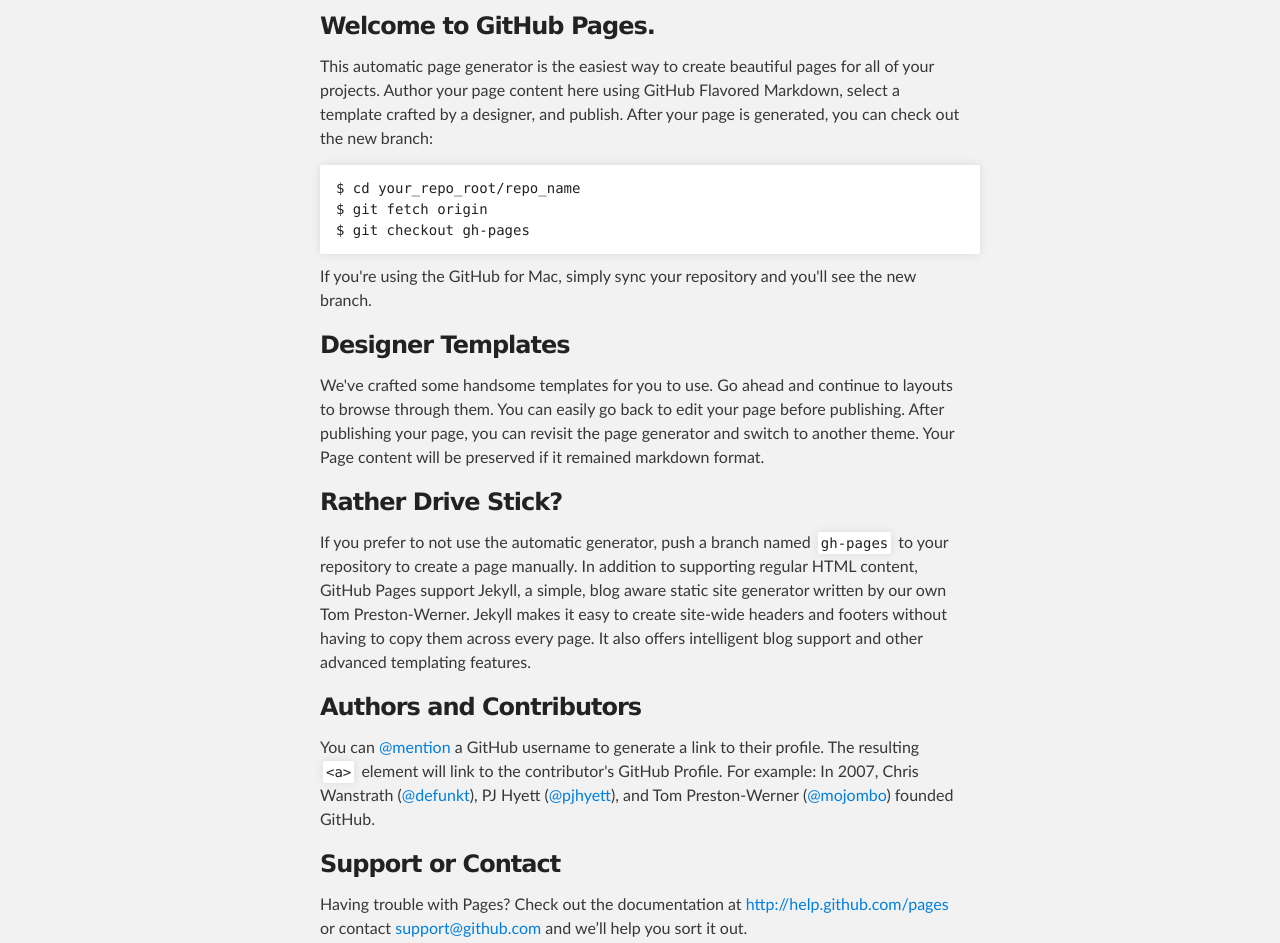
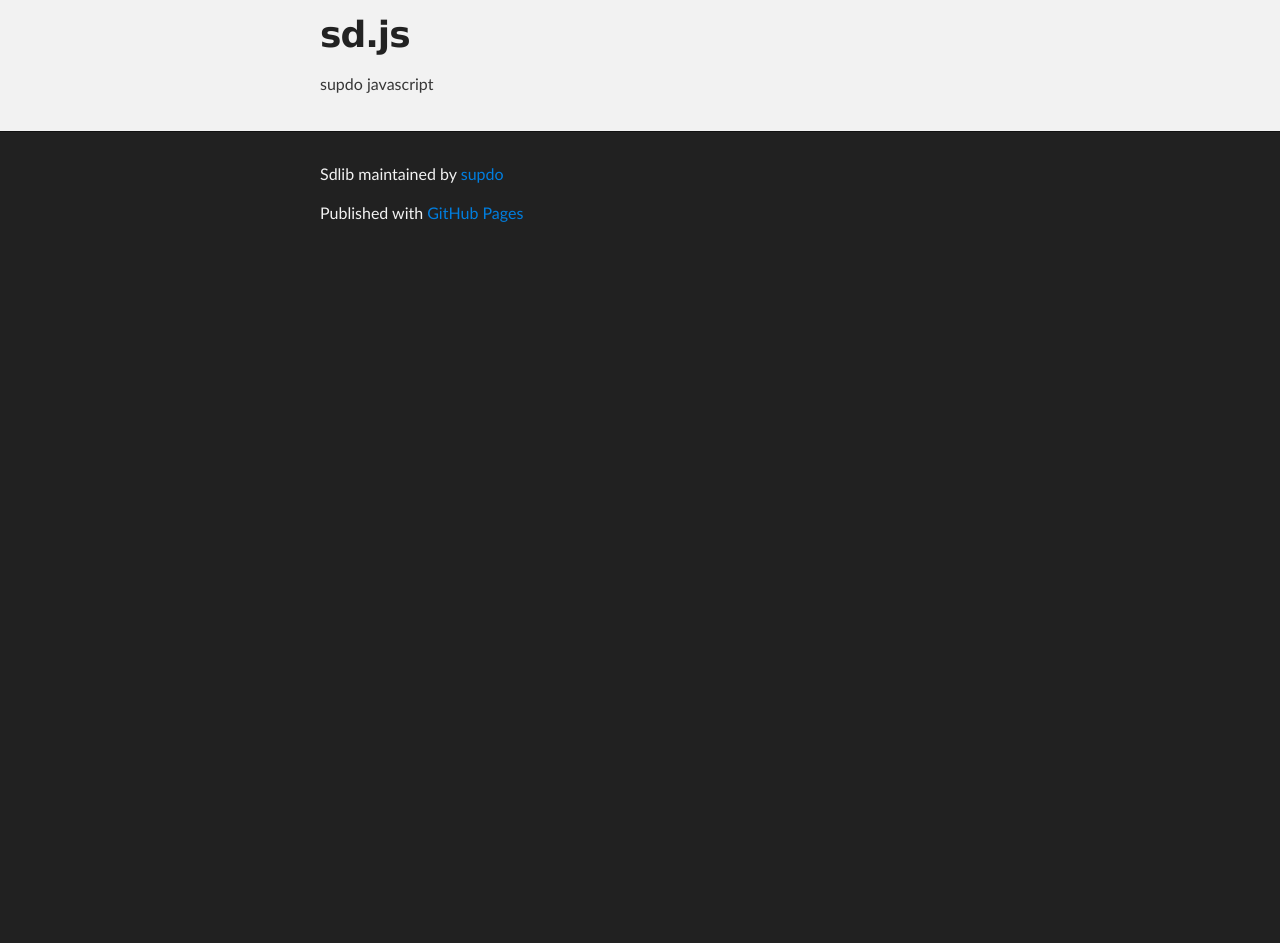
Before and after one commit to supdo/sdlib, a plain HTML site: page index.html in a window 1280 px wide. Shown: the part 252-1195 px from the top of the page. After the commit the page ends 800 px from the top, so only its background shows below. Drawn offline with Linux system fonts and the light colour scheme.

```diff
--- a/index.html
+++ b/index.html
@@ -31,32 +31,9 @@
     <!-- MAIN CONTENT -->
     <div id="main_content_wrap" class="outer">
       <section id="main_content" class="inner">
-        <h3>Welcome to GitHub Pages.</h3>
+        <h1>sd.js</h1>
 
-<p>This automatic page generator is the easiest way to create beautiful pages for all of your projects. Author your page content here using GitHub Flavored Markdown, select a template crafted by a designer, and publish. After your page is generated, you can check out the new branch:</p>
-
-<pre><code>$ cd your_repo_root/repo_name
-$ git fetch origin
-$ git checkout gh-pages
-</code></pre>
-
-<p>If you're using the GitHub for Mac, simply sync your repository and you'll see the new branch.</p>
-
-<h3>Designer Templates</h3>
-
-<p>We've crafted some handsome templates for you to use. Go ahead and continue to layouts to browse through them. You can easily go back to edit your page before publishing. After publishing your page, you can revisit the page generator and switch to another theme. Your Page content will be preserved if it remained markdown format.</p>
-
-<h3>Rather Drive Stick?</h3>
-
-<p>If you prefer to not use the automatic generator, push a branch named <code>gh-pages</code> to your repository to create a page manually. In addition to supporting regular HTML content, GitHub Pages support Jekyll, a simple, blog aware static site generator written by our own Tom Preston-Werner. Jekyll makes it easy to create site-wide headers and footers without having to copy them across every page. It also offers intelligent blog support and other advanced templating features.</p>
-
-<h3>Authors and Contributors</h3>
-
-<p>You can <a href="https://github.com/blog/821" class="user-mention">@mention</a> a GitHub username to generate a link to their profile. The resulting <code>&lt;a&gt;</code> element will link to the contributor's GitHub Profile. For example: In 2007, Chris Wanstrath (<a href="https://github.com/defunkt" class="user-mention">@defunkt</a>), PJ Hyett (<a href="https://github.com/pjhyett" class="user-mention">@pjhyett</a>), and Tom Preston-Werner (<a href="https://github.com/mojombo" class="user-mention">@mojombo</a>) founded GitHub.</p>
-
-<h3>Support or Contact</h3>
-
-<p>Having trouble with Pages? Check out the documentation at <a href="http://help.github.com/pages">http://help.github.com/pages</a> or contact <a href="mailto:support@github.com">support@github.com</a> and we’ll help you sort it out.</p>
+<p>supdo javascript</p>
       </section>
     </div>
 
```
Also changed, not shown: params.json (+1 -1 lines).
